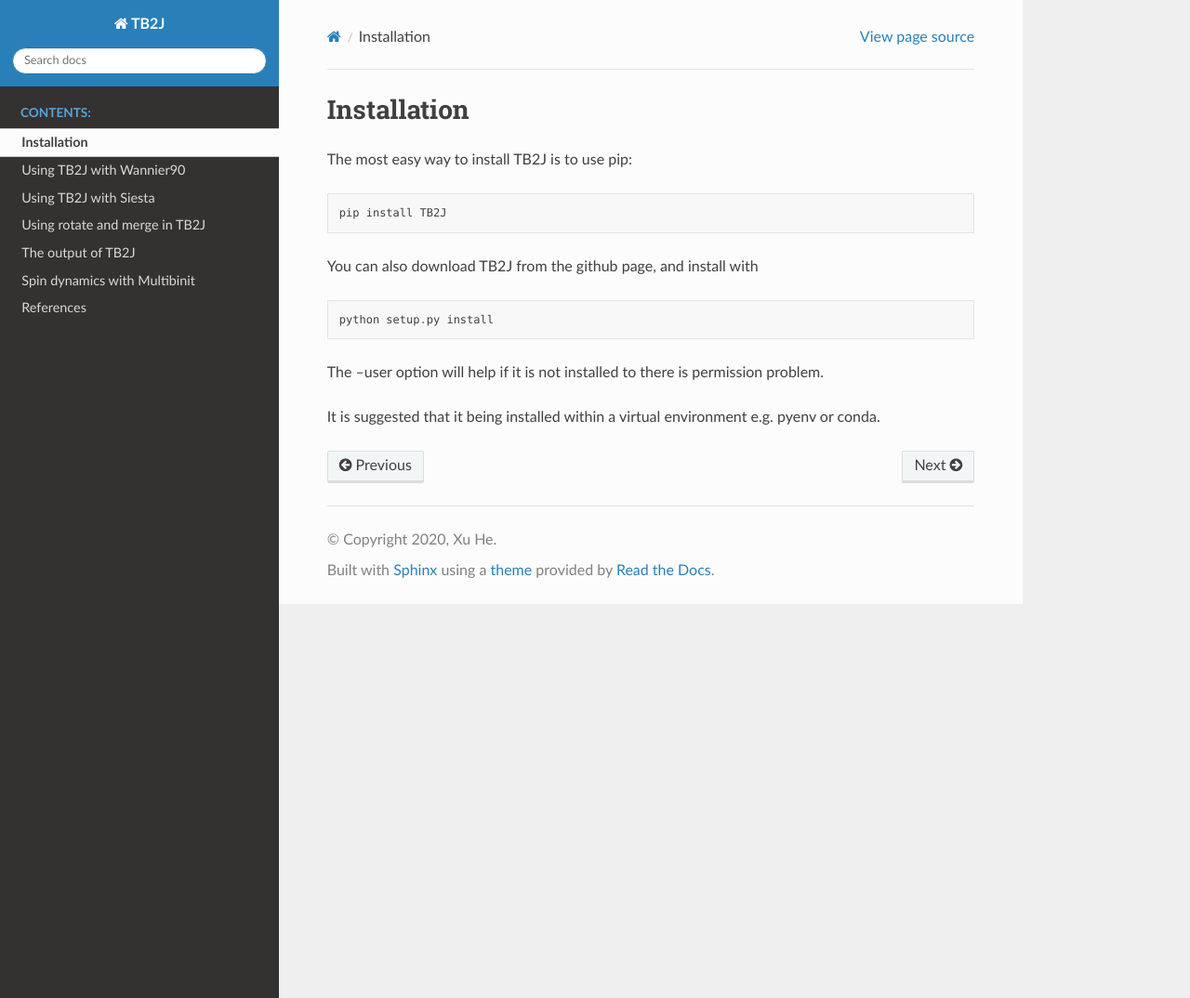
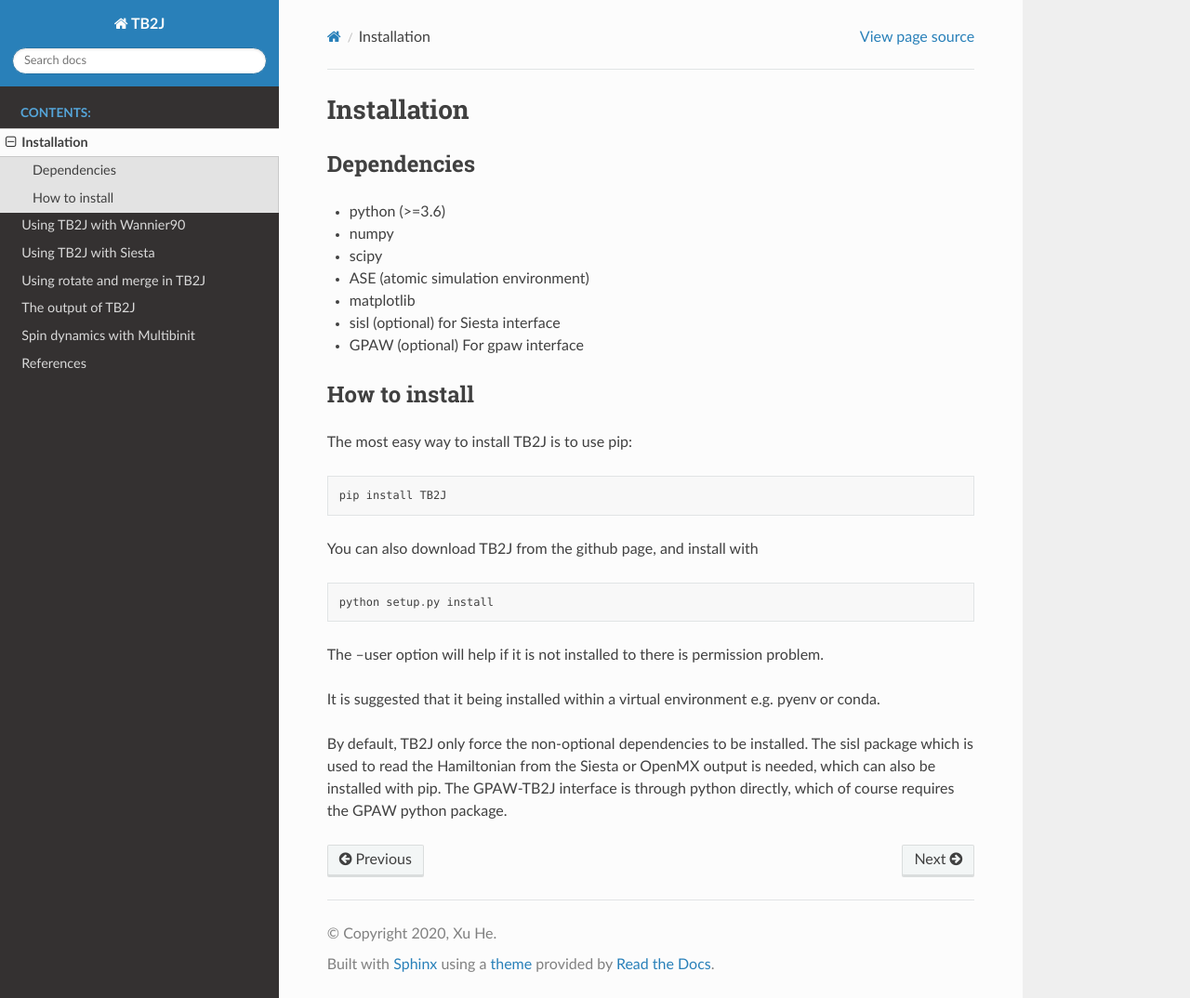
Before and after one commit to mailhexu/TB2J, a Sphinx documentation site: the page built from docs/src/install.md, in a window 1280 px wide and 1074 px high. Shown: the whole window at 93% size. Built offline with Sphinx 7.4.7 and the Read the Docs theme 2.0.0, drawn with Linux system fonts in a browser that asks for light colours.

Commit message:
More docs

````diff
--- a/docs/src/install.md
+++ b/docs/src/install.md
@@ -1,4 +1,15 @@
 # Installation
+
+## Dependencies
+* python (>=3.6)
+* numpy
+* scipy
+* ASE (atomic simulation environment)
+* matplotlib
+* sisl (optional) for Siesta interface
+* GPAW (optional) For gpaw interface
+
+## How to install
 The most easy way to install TB2J is to use pip:
 ```
 pip install TB2J
@@ -13,3 +24,8 @@
 The --user option will help if it is not installed to there is permission problem.
 
 It is suggested that it being installed within a virtual environment e.g. pyenv or conda.
+
+By default, TB2J only force the non-optional dependencies to be installed. The
+sisl package which is used to read the Hamiltonian from the Siesta or OpenMX
+output is needed, which can also be installed with pip. The GPAW-TB2J interface is through python
+directly, which of course requires the GPAW python package.
````
Also changed, not shown: docs/src/references.md (+20 -0 lines).
